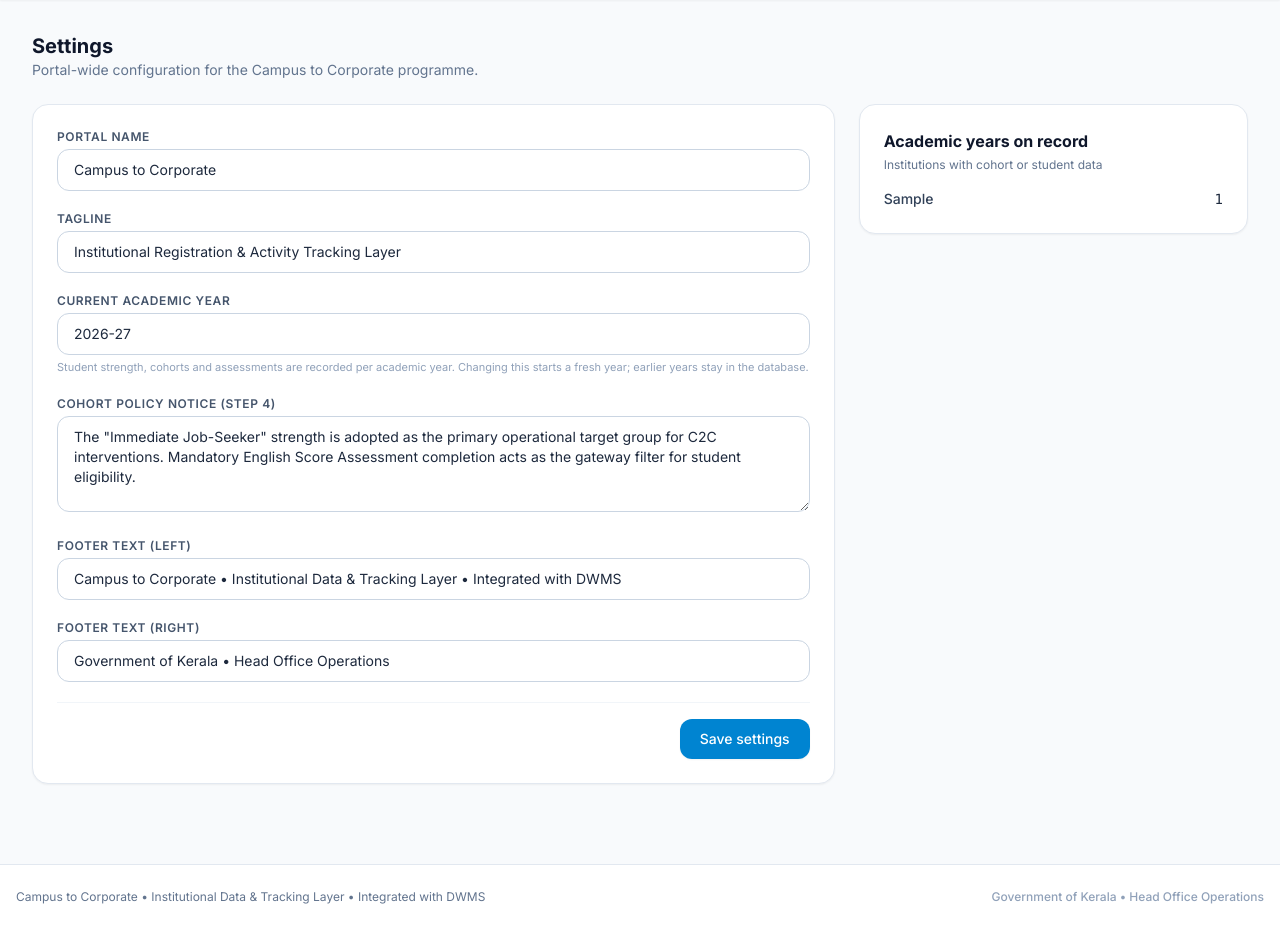
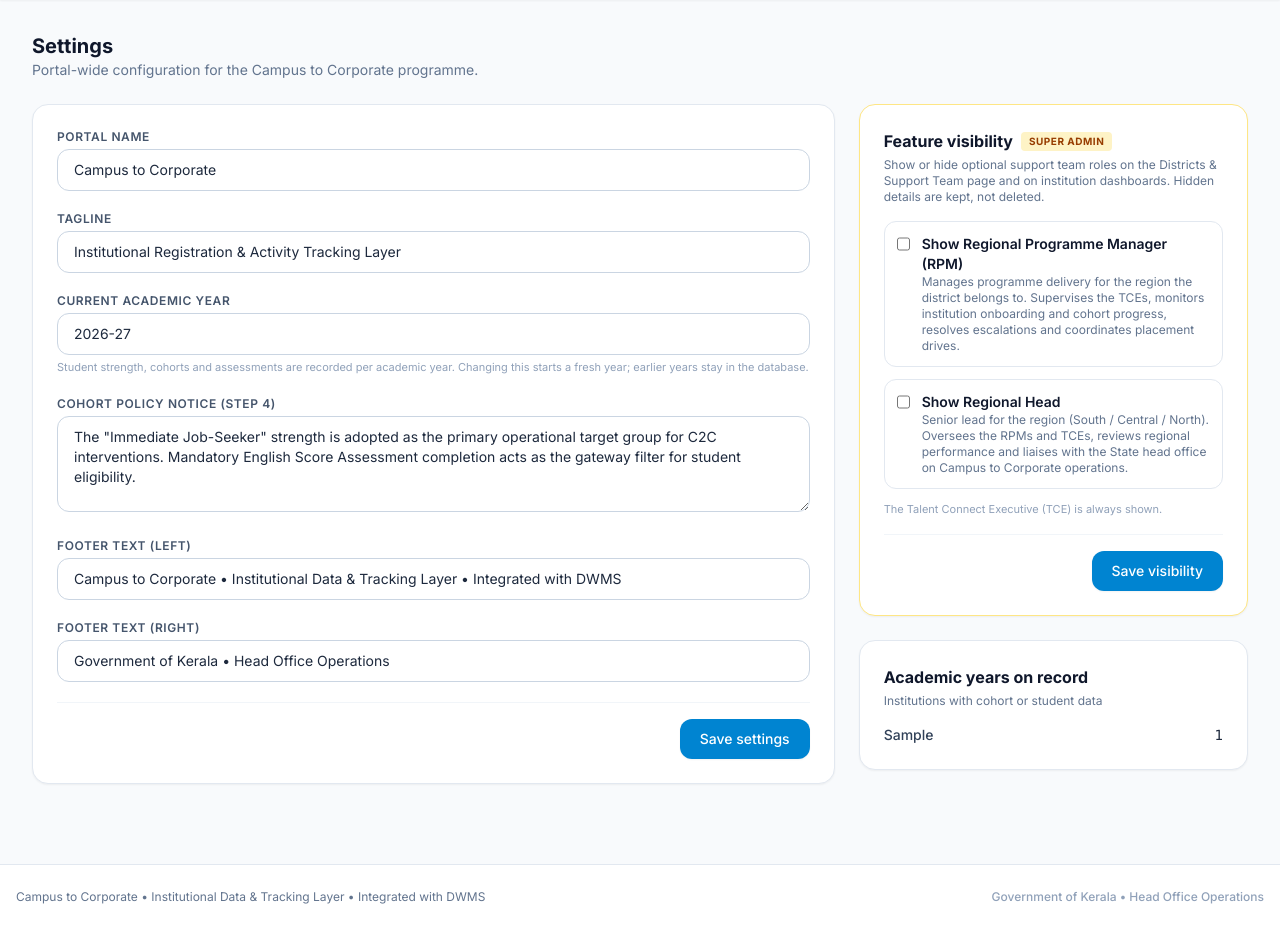
Before and after one commit to sportsbyadrika/kdisc_campus_to_corporate, a PHP site: page /settings.php in a window 1280 px wide. Shown: the part 118-1047 px from the top of the page. Run offline with PHP 8.4, Linux system fonts and the light colour scheme; the visitor is signed in with stand-in values (Sample User, id 1); data comes from the database, SQL or seed files in the repository; tables that the repository leaves empty hold one stand-in row (values such as "Sample post"); some libraries are stand-ins or nearby versions.

Commit message:
Hide RPM and Regional Head by default with a super admin visibility switch
- show_rpm / show_regional_head settings (default hidden), editable only by the
  super admin under Settings -> Feature visibility (admins can't see or post it)
- Districts & Support Team page and institution dashboards show only visible roles;
  hidden roles' data is preserved when district details are saved
- Visibility changes are recorded in the activity log

Co-Authored-By: Claude Opus 5.5 <noreply@anthropic.com>
Claude-Session: https://claude.ai/code/session_012i7mjspeaS5kSJz1pEYp69

```diff
--- a/app/helpers.php
+++ b/app/helpers.php
@@ -434,3 +434,29 @@ function role_tooltip(string $key, string $align = 'left'): string
     $title = $r['short'] === $r['full'] ? $r['full'] : $r['short'] . ' — ' . $r['full'];
     return tooltip($title, $r['purpose'], $align);
 }
+
+/** Settings keys that switch optional support roles on/off (managed by the super admin only). */
+const SUPPORT_ROLE_SETTINGS = [
+    'rpm' => 'show_rpm',
+    'rh'  => 'show_regional_head',
+];
+
+/** Whether a support role is shown in the portal. TCE is always shown; RPM / Regional Head are hidden by default. */
+function support_role_visible(string $key): bool
+{
+    return !isset(SUPPORT_ROLE_SETTINGS[$key]) || setting(SUPPORT_ROLE_SETTINGS[$key], '0') === '1';
+}
+
+/** Keys of SUPPORT_ROLES that are currently visible, in display order. */
+function visible_support_roles(): array
+{
+    return array_values(array_filter(array_keys(SUPPORT_ROLES), 'support_role_visible'));
+}
+
+/** Tailwind grid-column class for n items (literal strings so the CSS build picks them up). */
+function grid_cols_class(int $n, string $prefix = ''): string
+{
+    $map = ['' => [1 => 'grid-cols-1', 2 => 'grid-cols-2', 3 => 'grid-cols-3'],
+            'md:' => [1 => 'md:grid-cols-1', 2 => 'md:grid-cols-2', 3 => 'md:grid-cols-3']];
+    return $map[$prefix][max(1, min(3, $n))];
+}
--- a/database/schema.sql
+++ b/database/schema.sql
@@ -356,4 +356,6 @@ INSERT IGNORE INTO settings (`key`, `value`) VALUES
  ('academic_year','2026-27'),
  ('cohort_policy','The "Immediate Job-Seeker" strength is adopted as the primary operational target group for C2C interventions. Mandatory English Score Assessment completion acts as the gateway filter for student eligibility.'),
  ('footer_left','Campus to Corporate • Institutional Data & Tracking Layer • Integrated with DWMS'),
- ('footer_right','Government of Kerala • Head Office Operations');
+ ('footer_right','Government of Kerala • Head Office Operations'),
+ ('show_rpm','0'),
+ ('show_regional_head','0');
--- a/settings.php
+++ b/settings.php
@@ -11,8 +11,33 @@ $fields = [
     'footer_right'  => ['Footer text (right)', 'text'],
 ];
 
+$isSuper = user_role() === 'superadmin';
+
 if (is_post()) {
     verify_csrf();
+
+    // Feature visibility - super admin only (hidden from and not accepted for administrators)
+    if (input('action') === 'visibility') {
+        if (!$isSuper) {
+            forbidden();
+        }
+        $st = db()->prepare('INSERT INTO settings (`key`, `value`) VALUES (?, ?) ON DUPLICATE KEY UPDATE `value` = VALUES(`value`)');
+        $changes = [];
+        foreach (SUPPORT_ROLE_SETTINGS as $role => $key) {
+            $new = input($key) === '1' ? '1' : '0';
+            $old = setting($key, '0');
+            $st->execute([$key, $new]);
+            if ($old !== $new) {
+                $changes[SUPPORT_ROLES[$role]['full']] = [$old === '1' ? 'shown' : 'hidden', $new === '1' ? 'shown' : 'hidden'];
+            }
+        }
+        if ($changes) {
+            log_activity('update', 'settings', null, 'Changed support team visibility', $changes);
+        }
+        flash('success', 'Visibility settings saved.');
+        redirect('settings');
+    }
+
     $current = [];
     foreach (db()->query('SELECT `key`, `value` FROM settings') as $r) {
         $current[$r['key']] = $r['value'];
@@ -73,7 +98,31 @@ require APP_ROOT . '/app/layout/header.php';
     <?php endforeach; ?>
     <div class="pt-4 border-t border-slate-100 flex justify-end"><button class="btn-primary">Save settings</button></div>
   </form>
-  <div class="card self-start">
+  <div class="space-y-6 self-start">
+  <?php if ($isSuper): ?>
+  <form method="post" class="card border-amber-200">
+    <?= csrf_field() ?><input type="hidden" name="action" value="visibility">
+    <div class="flex items-center gap-2 mb-1">
+      <h2 class="card-title">Feature visibility</h2>
+      <span class="text-[10px] font-bold uppercase tracking-wider px-2 py-0.5 rounded bg-amber-100 text-amber-800">Super Admin</span>
+    </div>
+    <p class="card-subtitle mb-4">Show or hide optional support team roles on the Districts &amp; Support Team page and on institution dashboards. Hidden details are kept, not deleted.</p>
+    <div class="space-y-3">
+      <?php foreach (SUPPORT_ROLE_SETTINGS as $role => $key): $r = SUPPORT_ROLES[$role]; ?>
+        <label class="flex items-start gap-3 p-3 rounded-xl border border-slate-200 hover:bg-slate-50 cursor-pointer">
+          <input type="checkbox" name="<?= e($key) ?>" value="1" class="mt-0.5 h-4 w-4 rounded border-slate-300 text-sky-600" <?= support_role_visible($role) ? 'checked' : '' ?>>
+          <span>
+            <span class="block text-sm font-semibold text-slate-900">Show <?= e($r['full']) ?><?= $r['short'] !== $r['full'] ? ' (' . e($r['short']) . ')' : '' ?></span>
+            <span class="block text-xs text-slate-500"><?= e($r['purpose']) ?></span>
+          </span>
+        </label>
+      <?php endforeach; ?>
+      <p class="text-[11px] text-slate-400">The Talent Connect Executive (TCE) is always shown.</p>
+    </div>
+    <div class="pt-4 mt-4 border-t border-slate-100 flex justify-end"><button class="btn-primary">Save visibility</button></div>
+  </form>
+  <?php endif; ?>
+  <div class="card">
     <h2 class="card-title mb-1">Academic years on record</h2>
     <p class="card-subtitle mb-4">Institutions with cohort or student data</p>
     <ul class="space-y-2 text-sm">
@@ -83,5 +132,6 @@ require APP_ROOT . '/app/layout/header.php';
       <?php if (!$yearMap): ?><li class="text-xs text-slate-400 italic">No data yet.</li><?php endif; ?>
     </ul>
   </div>
+  </div>
 </div>
 <?php require APP_ROOT . '/app/layout/footer.php';
```
Also changed, not shown: districts.php (+8 -4 lines), institution-dashboard.php (+6 -5 lines), assets/css/app.css.
